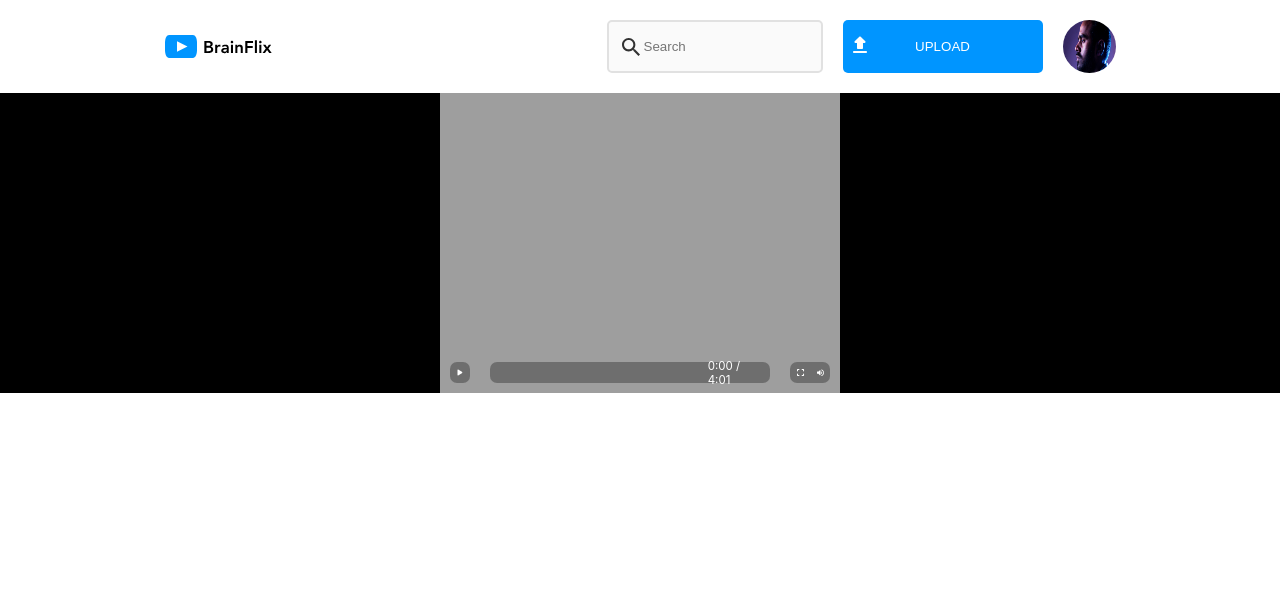
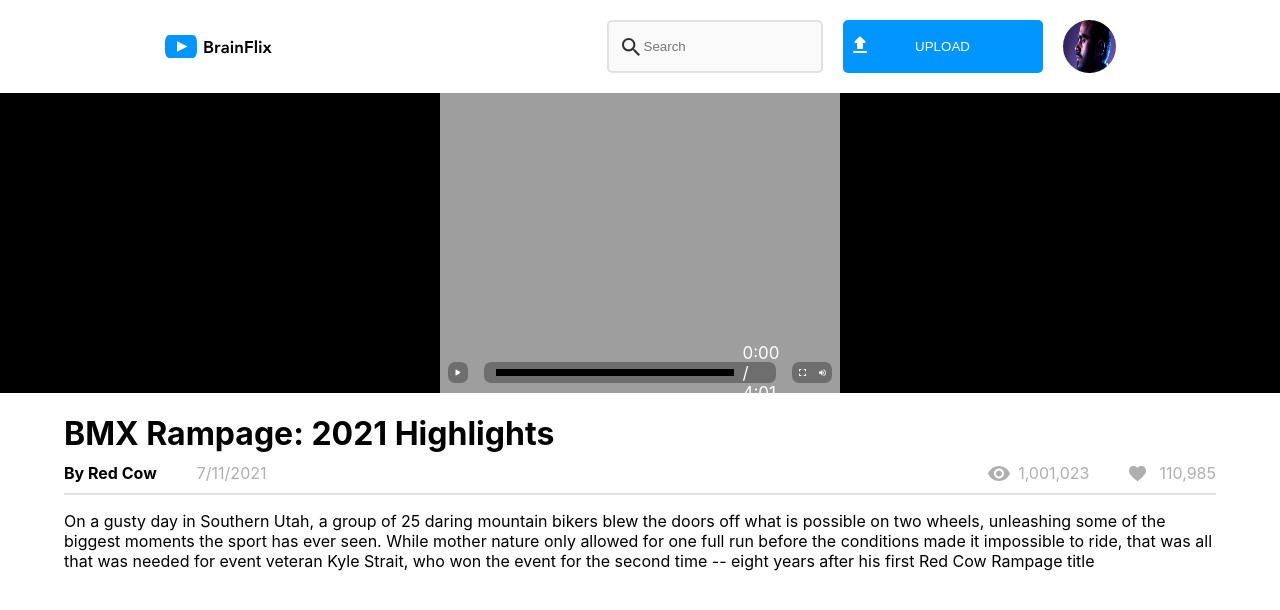
Before and after one commit to danm364/daniel-mcgill-brainflix, a React (Create React App) app: page / in a window 1280 px wide. Shown: the top 610 px of the page. Built offline with nearby package versions, Linux system fonts and the light colour scheme.

Commit message:
Content component style and html completed for all screen sizes

```diff
--- a/src/App.css
+++ b/src/App.css
@@ -138,7 +138,7 @@
   width: 55%;
 }
 
-.body__container {
+.hero__container {
   display: flex;
   justify-content: center;
   background-color: black;
@@ -151,14 +151,20 @@
   display: flex;
   justify-content: space-between;
   align-items: center;
+  padding-left: 3%;
 }
 .video__timer-line {
-  width: 80%;
+  width: 85%;
+  border-top: clamp(1px, 0.9vw, 7px) solid black;
+  justify-self: center;
+  display: flex;
 }
 .video__timer-digits {
+  display: flex;
   margin-right: 2%;
   font-size: 0.9vw;
   color: white;
+  width: 10%;
 }
 .video__play-btn {
   fill: white;
@@ -210,6 +216,71 @@
     background-color: black;
   }
 }
+@media (min-width: 1250px) {
+  .video__timer-digits {
+    font-size: 17px;
+  }
+}
+.content--absolute {
+  position: absolute;
+  left: -30px;
+  top: 3px;
+}
+.content__date {
+  color: #AFAFAF;
+}
+.content__author {
+  font-weight: 700;
+}
+.content__video-views {
+  position: relative;
+  color: #AFAFAF;
+}
+.content__video-likes {
+  position: relative;
+  color: #AFAFAF;
+}
+.content__container {
+  display: flex;
+  width: 90%;
+  margin: 0 auto;
+  flex-direction: column;
+}
+.content__column--wrap {
+  display: flex;
+  flex-direction: column;
+  width: 50%;
+  row-gap: 15px;
+}
+.content__video-info {
+  display: flex;
+  -moz-column-gap: 20px;
+       column-gap: 20px;
+  padding: 10px 0;
+  border-top: 2px solid #E1E1E1;
+  border-bottom: 2px solid #E1E1E1;
+}
+
+@media (min-width: 768px) {
+  .flex-right {
+    justify-content: flex-end;
+    -moz-column-gap: 70px;
+         column-gap: 70px;
+  }
+  .flex-left {
+    -moz-column-gap: 40px;
+         column-gap: 40px;
+  }
+  .content__video-info {
+    border-top: transparent;
+  }
+  .content__column--wrap {
+    flex-direction: row;
+  }
+  .content__header {
+    margin-bottom: 0;
+  }
+}
 .App {
   background-color: white;
   height: 100vh;
--- a/src/App.scss
+++ b/src/App.scss
@@ -1,5 +1,6 @@
 @use "./styles/partials/header" as *;
 @use "./styles/partials/body" as *;
+@use "./styles/partials/content" as *;
 .App {
 
     background-color: white;
--- a/src/components/body/Body.js
+++ b/src/components/body/Body.js
@@ -1,14 +1,15 @@
 import VideoPlayer from "./VideoPlayer";
+import Content from "./content/Content";
 
-import btn from "../../assets/images/icons/fullscreen.svg"
 
 function Body() {
     return (
-      <body className="body__container">
-        <VideoPlayer />
-
-      </body>
-
+      <div>
+        <section className="hero__container">
+          <VideoPlayer />
+        </section>
+        <Content />
+      </div>
     );
   }
 
--- /dev/null
+++ b/src/components/body/content/Content.js
@@ -0,0 +1,43 @@
+import videoDetails from "../../../data/video-details.json"
+import viewsSvg from "../../../assets/images/icons/views.svg"
+import likesSvg from "../../../assets/images/icons/likes.svg"
+
+
+
+function Content() {
+
+    console.log(videoDetails)
+    const videoTitle = videoDetails[0].title
+    const videoDesc = videoDetails[0].description
+    const videoLikes = videoDetails[0].likes
+    const videoViews = videoDetails[0].views
+    const videoChannel = videoDetails[0].channel
+    const videoDate = new Date(videoDetails[0].timestamp).toLocaleDateString()
+    console.log(videoDate)
+
+
+    return (
+      <div className="content__container">
+        <h1 className="content__header">{videoTitle}</h1>
+        <div className="content__video-info">
+          <div className="content__column--wrap flex-left">
+            <div className="content__author">By {videoChannel}</div>
+            <div className="content__date">{videoDate}</div>
+          </div>
+          <div className="content__column--wrap flex-right">
+            <div className="content__video-views">{videoViews}
+              <object data={viewsSvg} type="" className="content--absolute"></object>
+            </div>
+            <div className="content__video-likes">{videoLikes}
+              <object data={likesSvg} type="" className="content--absolute "></object>
+            </div>
+          </div>
+        </div>
+        <p className="content__video-desc">{videoDesc}</p>
+
+      </div>
+
+    );
+  }
+
+  export default Content;
--- a/src/styles/partials/_body.scss
+++ b/src/styles/partials/_body.scss
@@ -14,7 +14,7 @@
 
 }
 
-.body {
+.hero {
     &__container {
         display: flex;
         justify-content: center;
@@ -31,16 +31,24 @@
             display: flex;
             justify-content: space-between;
             align-items: center;
+            padding-left: 3%;
 
         }
         &-line {
-            width: 80%;
+            width: 85%;
+
+            border-top: clamp(1px, 0.9vw, 7px) solid black;
+            justify-self: center;
+            display: flex;
         }
 
         &-digits {
+            display: flex;
             margin-right: 2%;
             font-size: 0.9vw;
             color: white;
+            width: 10%;
+
         }
     }
 
@@ -115,5 +123,15 @@
             background-color: black;
 
         }
+
+
     }
 }
+
+@media (min-width: 1250px) {
+    .video {
+        &__timer-digits {
+            font-size: 17px;
+        }
+    }
+}
--- /dev/null
+++ b/src/styles/partials/_content.scss
@@ -0,0 +1,87 @@
+@use "../partials/variables" as *;
+
+
+.content {
+
+    // &__header {
+
+    // }
+
+    &--absolute {
+        position: absolute;
+        left: -30px;
+        top: 3px;
+    }
+
+    &__date {
+        color: $secondary-text;
+    }
+
+    &__author {
+        font-weight: 700;
+    }
+
+    &__video-views {
+        position: relative;
+        color: $secondary-text;
+    }
+
+    &__video-likes {
+        position: relative;
+        color: $secondary-text;
+    }
+
+    &__container {
+        display: flex;
+        width: 90%;
+        margin: 0 auto;
+        flex-direction: column;
+    }
+
+    &__column--wrap {
+        display: flex;
+        flex-direction: column;
+        width: 50%;
+        row-gap: 15px;
+    }
+
+    &__video-info {
+        display: flex;
+        column-gap: 20px;
+        padding: 10px 0;
+        border-top: 2px solid $divider-line;
+        border-bottom: 2px solid $divider-line;
+    }
+
+}
+
+@media (min-width: 768px) {
+
+    .flex-right {
+        justify-content: flex-end;
+        column-gap: 70px;
+
+
+    }
+
+    .flex-left {
+        column-gap: 40px;
+    }
+
+    .content {
+
+        &__video-info {
+            border-top: transparent;
+
+        }
+
+        &__column--wrap {
+            flex-direction: row;
+
+        }
+
+        &__header {
+            margin-bottom: 0;
+        }
+    }
+}
```
Also changed, not shown: src/components/body/commentFeed/CommentFeed.js (added, +15 -0 lines), 1 other file (tests, documents, lock files or other folders).
